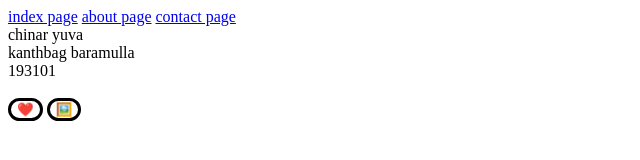
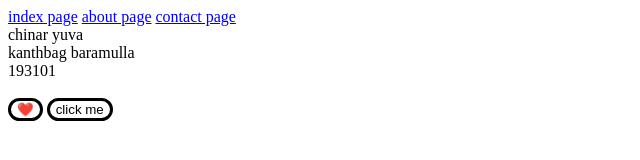
Before and after one commit to gpay0912-glitch/sahil, a plain HTML site: page index.html in a window 1280 px wide. Shown: the whole page, without its empty margins (0-640 px from the left). Drawn offline with Linux system fonts and the light colour scheme.

Commit message:
Update index.html

```diff
--- a/index.html
+++ b/index.html
@@ -30,7 +30,7 @@
 
 
 	<button onclick="document.body.style.backgroundImage='url(untitled.png'">
-		🖼️
+		click me
 	</button>
 
 </body>
```
